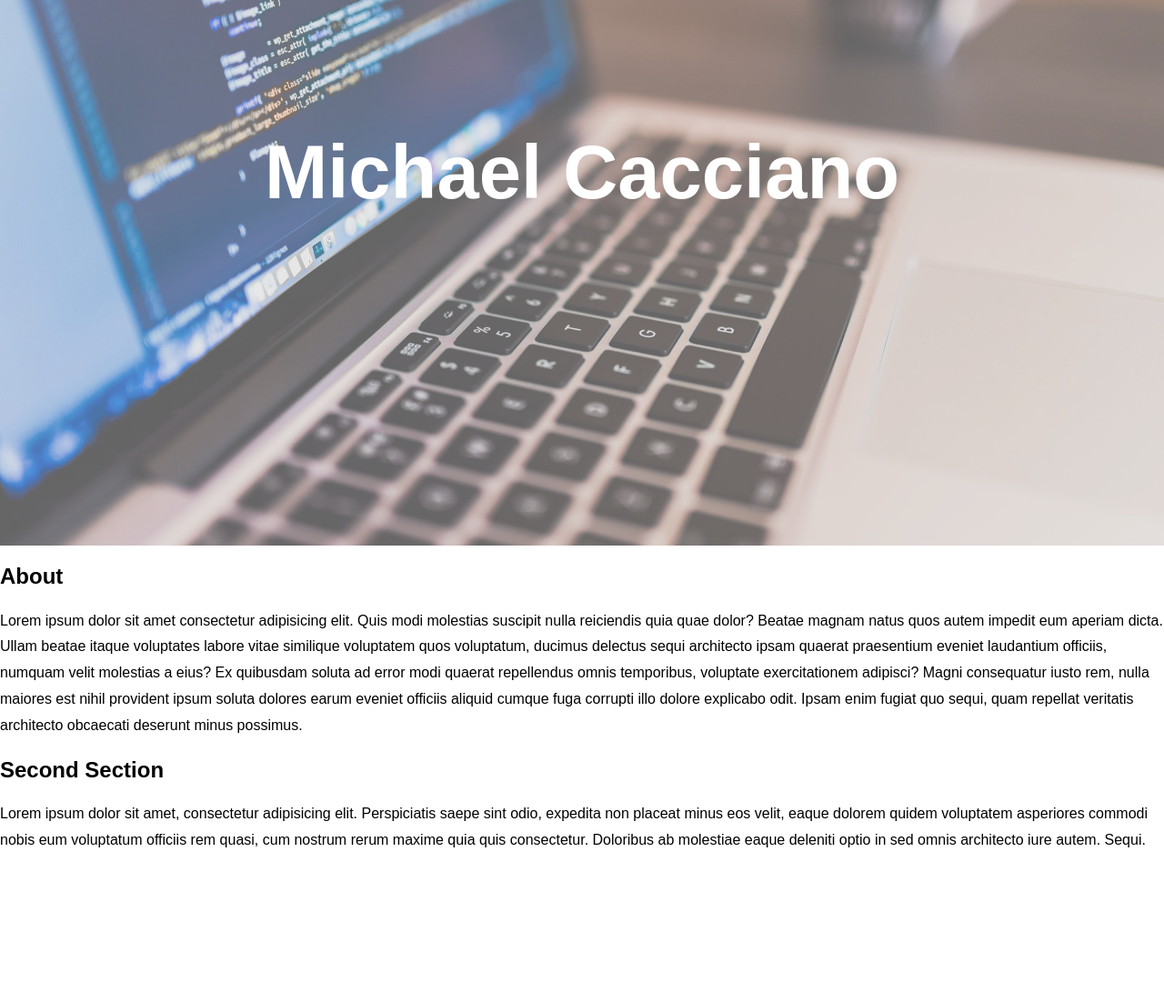
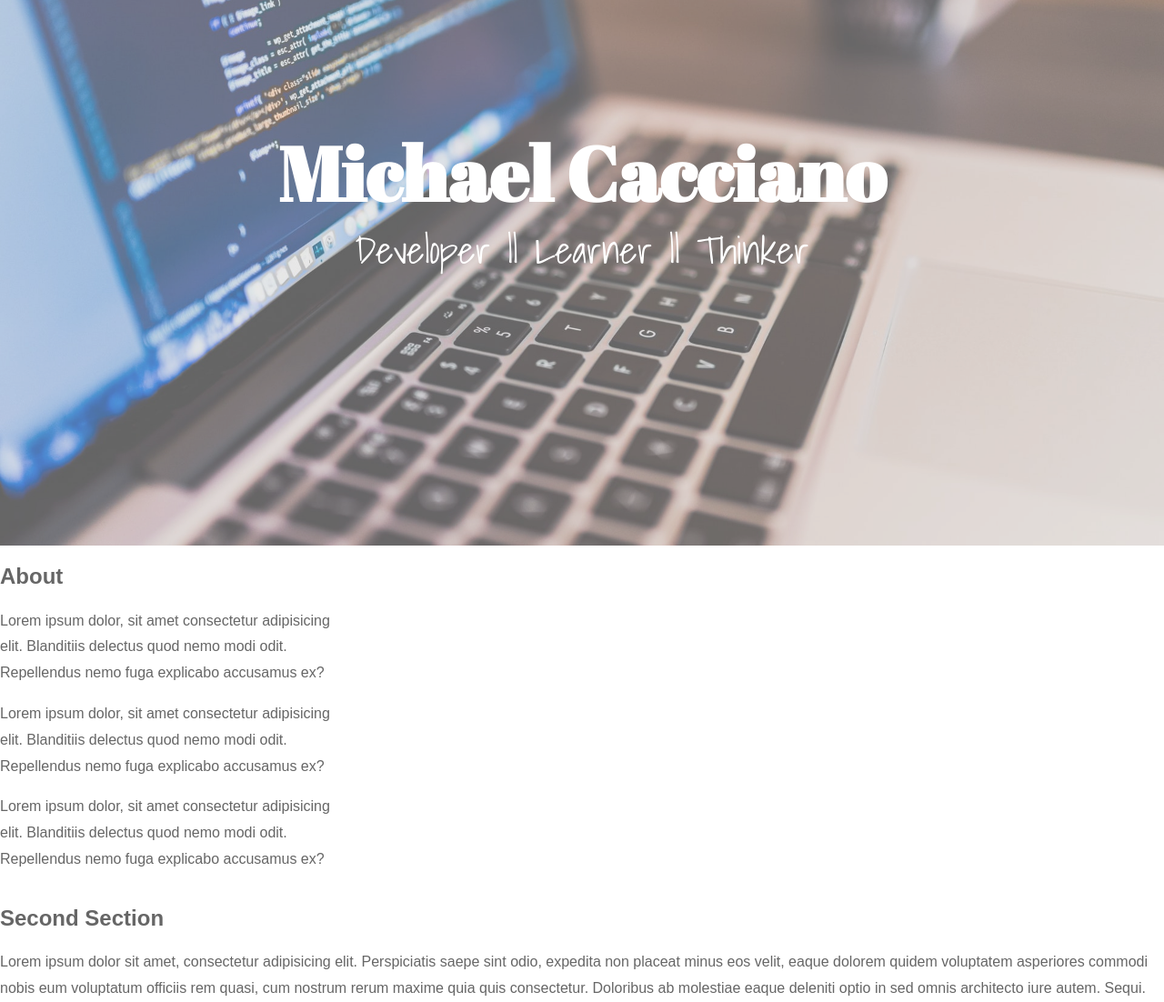
Before and after one commit to Mozzey/MyPortfolio, a website: page index.html in a window 1280 px wide. Shown: the part 200-1302 px from the top of the page at 91% size. Before the commit the page ends 1139 px from the top, so only its background shows below. Drawn offline with nearby package versions, Linux system fonts and the light colour scheme.

Commit message:
added header font and header blurb

```diff
--- a/index.html
+++ b/index.html
@@ -4,6 +4,7 @@
 		<meta charset="UTF-8">
 		<title>My Portfolio</title>
 		<link rel="stylesheet" href="public/stylesheets/css/main.css">
+		<link href="https://fonts.googleapis.com/css?family=Abril+Fatface|Shadows+Into+Light" rel="stylesheet">
 	</head>
 
 	<body>
@@ -24,17 +25,20 @@
 					</div>
 				</nav>
 				<div class="ptext">
-					<div class="border">
-						<h1>Michael Cacciano</h1>
-					</div>
+					<h1>Michael Cacciano</h1>
+					<span>Developer || Learner || Thinker</span>
 				</div>
 			</header>
 		</div>
 
-		<section class="section1">
-			<h2>About</h2>
-			<p>Lorem ipsum dolor sit amet consectetur adipisicing elit. Quis modi molestias suscipit nulla reiciendis quia quae dolor? Beatae magnam natus quos autem impedit eum aperiam dicta. Ullam beatae itaque voluptates labore vitae similique voluptatem quos voluptatum, ducimus delectus sequi architecto ipsam quaerat praesentium eveniet laudantium officiis, numquam velit molestias a eius? Ex quibusdam soluta ad error modi quaerat repellendus omnis temporibus, voluptate exercitationem adipisci? Magni consequatur iusto rem, nulla maiores est nihil provident ipsum soluta dolores earum eveniet officiis aliquid cumque fuga corrupti illo dolore explicabo odit. Ipsam enim fugiat quo sequi, quam repellat veritatis architecto obcaecati deserunt minus possimus.</p>
-		</section>
+		<div class="section1-wrapper">
+			<div class="section1">
+				<h2>About</h2>
+				<p>Lorem ipsum dolor, sit amet consectetur adipisicing elit. Blanditiis delectus quod nemo modi odit. Repellendus nemo fuga explicabo accusamus ex?</p>
+				<p>Lorem ipsum dolor, sit amet consectetur adipisicing elit. Blanditiis delectus quod nemo modi odit. Repellendus nemo fuga explicabo accusamus ex?</p>
+				<p>Lorem ipsum dolor, sit amet consectetur adipisicing elit. Blanditiis delectus quod nemo modi odit. Repellendus nemo fuga explicabo accusamus ex?</p>
+			</div>
+		</div>
 
 		<section class="section2">
 			<h2>Second Section</h2>
--- /dev/null
+++ b/public/stylesheets/sass/layouts/_about.sass
@@ -0,0 +1,3 @@
+.section1-wrapper
+    display: grid
+    grid-template-columns: 30%
--- a/public/stylesheets/sass/layouts/_base.sass
+++ b/public/stylesheets/sass/layouts/_base.sass
@@ -7,4 +7,4 @@ html, body
 	font-size: 16px
 	font-weight: 400
 	line-height: 1.8em
-	color: #000
+	color: #666
--- a/public/stylesheets/sass/layouts/_header.sass
+++ b/public/stylesheets/sass/layouts/_header.sass
@@ -17,10 +17,13 @@ nav
             display: inline-block
             padding: 20px
 
+            &:hover
+                background-color: #777
+
             a
                 text-decoration: none
                 color: #fff
-                font-size: 20px
+                font-size: 25px
 
     .menu-icon
         width: 100%
@@ -52,6 +55,10 @@ nav
         top: 40%
         font-size: 2.6em
         color: #fff
+        font-family: $fatFace
+
+        span
+            font-family: $shadowLight
 
 // MEDIA QUERY
 
--- a/public/stylesheets/sass/main.sass
+++ b/public/stylesheets/sass/main.sass
@@ -1,5 +1,12 @@
+// Variables
+@import 'vars/vars'
+
 @import 'layouts/base'
 
 // Header Styles
 
 @import 'layouts/header'
+
+// About Styles
+
+@import 'layouts/about'
--- a/public/stylesheets/sass/vars/_vars.sass
+++ b/public/stylesheets/sass/vars/_vars.sass
@@ -0,0 +1,2 @@
+$fatFace: 'Abril Fatface', cursive
+$shadowLight: 'Shadows Into Light', cursive
```
Also changed, not shown: public/stylesheets/css/main.css.
